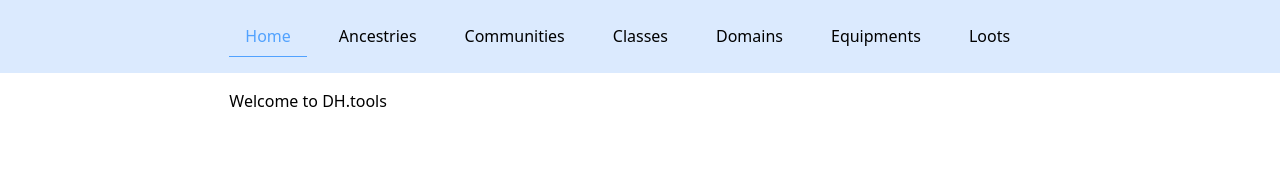
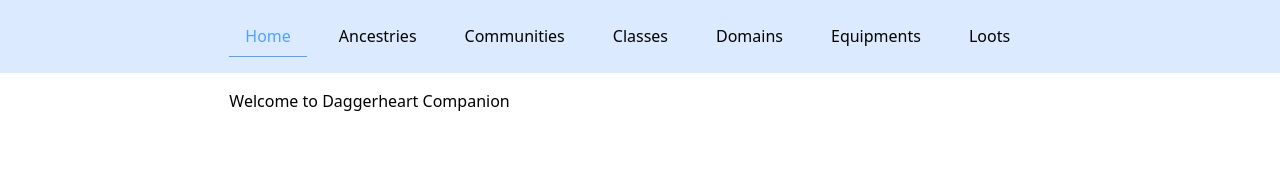
Before and after one commit to nohan-budry/daggerheartcompanion, a SvelteKit app: page / in a window 1280 px wide. Shown: the top 179 px of the page. Built offline with nearby package versions, Linux system fonts and the light colour scheme.

Commit message:
change name in home page

```diff
--- a/src/routes/+page.svelte
+++ b/src/routes/+page.svelte
@@ -1,3 +1,3 @@
 <main>
-    <h1>Welcome to DH.tools</h1>
+    <h1>Welcome to Daggerheart Companion</h1>
 </main>
```
